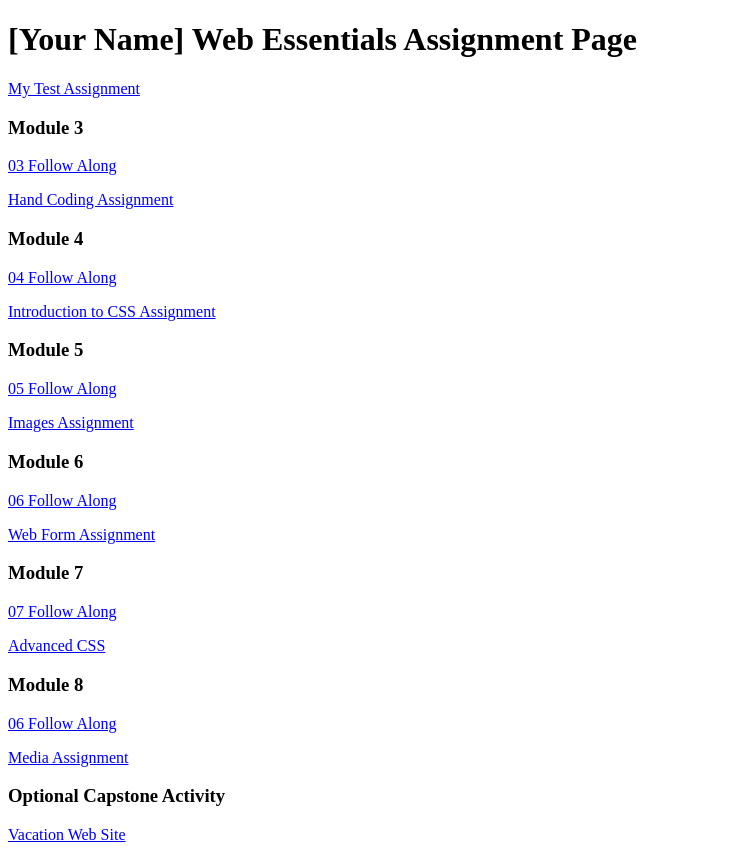
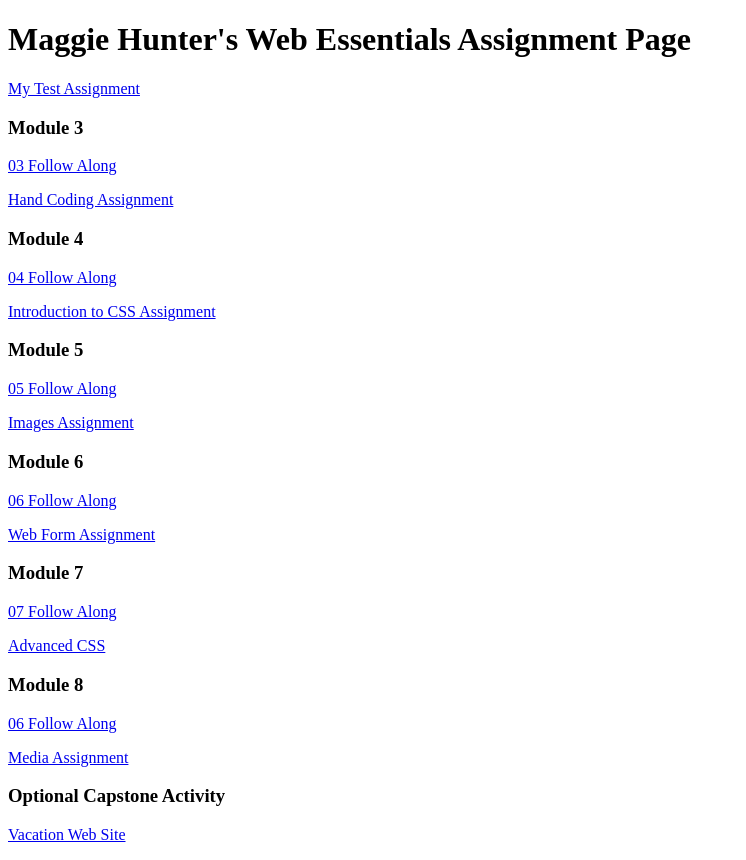
Before and after one commit to 357maggles/dwdd1600, a plain HTML site: page index.html in a window 1280 px wide. Shown: the whole page, without its empty margins (0-746 px from the left). Drawn offline with Linux system fonts and the light colour scheme.

Commit message:
Update index.html

```diff
--- a/index.html
+++ b/index.html
@@ -6,7 +6,7 @@
 		<title>dwdd 1600 assignment list page</title>
 	</head>
 	<body>
-		<h1>[Your Name] Web Essentials Assignment Page</h1>
+		<h1>Maggie Hunter's Web Essentials Assignment Page</h1>
 		<p><a href="01test">My Test Assignment</a></p>
 
 		<h3>Module 3</h3>
```
